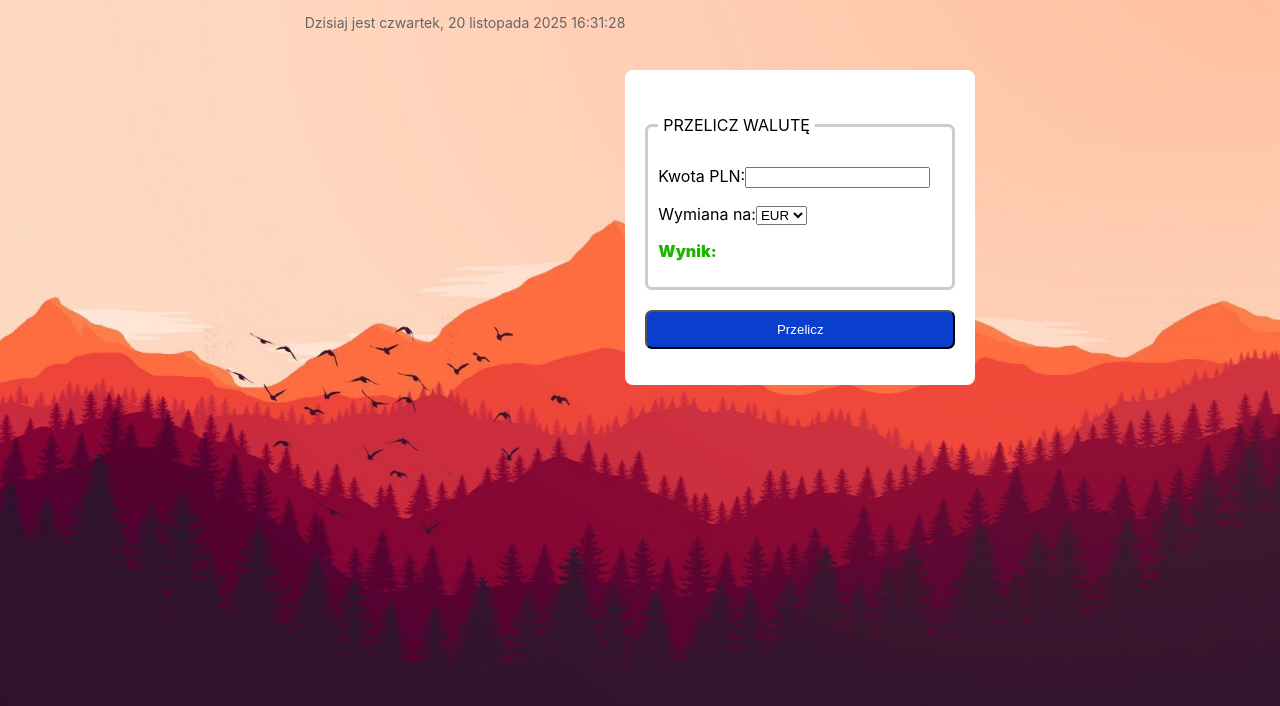
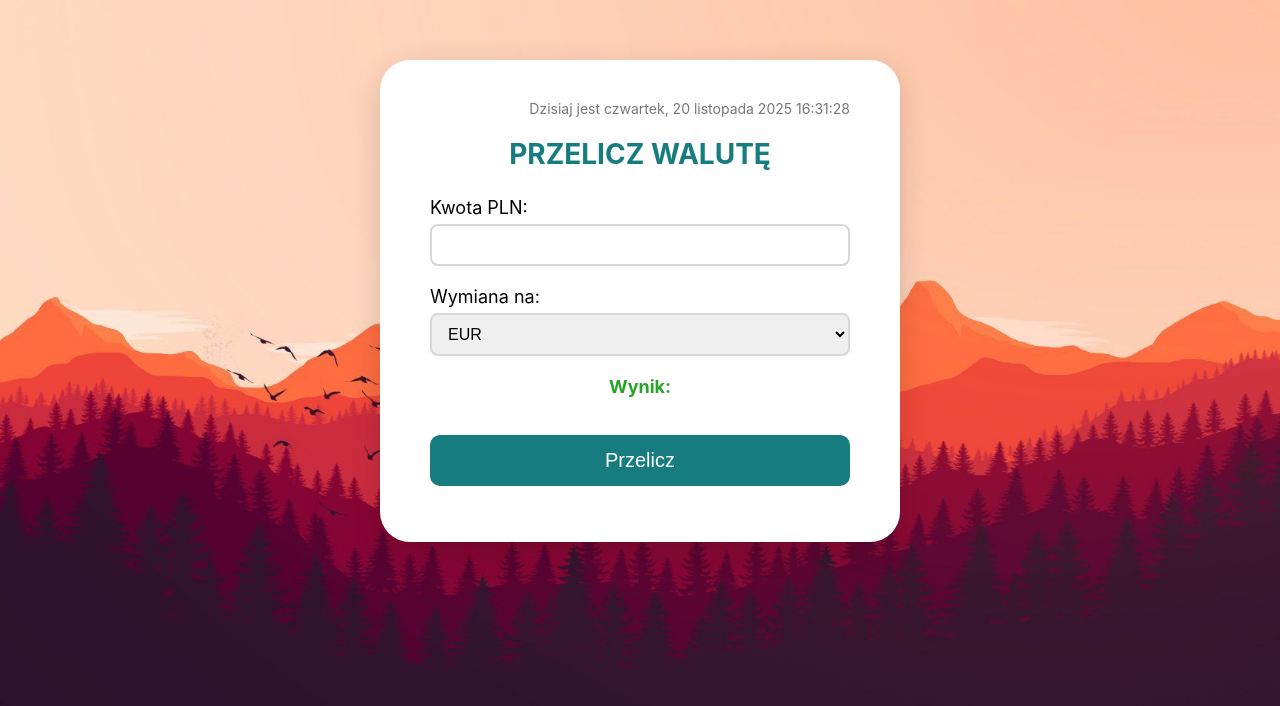
Before and after one commit to sukiennikk/currency-converter-react, a React (Create React App) app: page / in a window 1280 px wide. Shown: the top 706 px of the page. Built offline with nearby package versions, Linux system fonts and the light colour scheme.

Commit message:
clock and form styling optimized

```diff
--- a/public/index.html
+++ b/public/index.html
@@ -3,6 +3,7 @@
   <head>
     <meta charset="utf-8" />
     <link rel="icon" href="%PUBLIC_URL%/images/$$-192.png" />
+    <link href="https://fonts.googleapis.com/css2?family=Roboto:wght@300;400&display=swap" rel="stylesheet">
     <meta property="og:image" content="%PUBLIC_URL%/images/share.png" />
     <meta name="viewport" content="width=device-width, initial-scale=1" />
     <title>Kantor</title>
--- a/src/components/Clock.js
+++ b/src/components/Clock.js
@@ -22,7 +22,11 @@ export default function Clock() {
   });
 
   return (
-    <p style={{ textAlign: "right", fontSize: "14px", color: "#666" }}>
+    <p style={{
+     textAlign: "right",
+     fontSize: "14px",
+     color: "#777",
+     margin: "0 0 15px 0" }}>
       Dzisiaj jest {formattedDate}
     </p>
   );
--- a/src/components/CurrencyConverter.js
+++ b/src/components/CurrencyConverter.js
@@ -22,12 +22,10 @@ export default function CurrencyConverter() {
   };
 
   return (
-    <>
+    <form className="form" onSubmit={onSubmit}>
       <Clock />
-    <form className="form" onSubmit={onSubmit}>
       <fieldset className="form__fieldset">
         <legend className="caption">PRZELICZ WALUTĘ</legend>
-
         <p>
           <label className="form__labelText">
             Kwota PLN:
@@ -64,6 +62,5 @@ export default function CurrencyConverter() {
         <button className="form__button">Przelicz</button>
       </p>
     </form>
-  </>
   );
 }
--- a/src/styles/form.css
+++ b/src/styles/form.css
@@ -1,46 +1,69 @@
 .form {
-    margin-top: 70px;
-    width: 350px;
-    padding: 20px;
-    background-color: rgb(255, 255, 255);
-    border-radius: 8px;
+    margin-top: 60px;
+    width: 520px;
+    padding: 40px 50px;
+    background-color: #ffffff;
+    border-radius: 30px;
+    box-shadow: 0 8px 30px rgba(0, 0, 0, 0.15);
+    text-align: center;
 }
 
-.caption{
-    padding: 5px;
+.caption {
+    font-size: 28px;
+    font-weight: 700;
+    color: #167c80;
+    margin-bottom: 10px;
 }
 
-.form__label {
-    display: inline-block;
-    margin-right: 5px;
+.form__labelText {
+    display: flex;
+    flex-direction: column;
+    align-items: flex-start;
+    font-size: 18px;
+    margin-bottom: 20px;
+}
+
+.form__labelText input,
+.form__labelText select {
+    margin-top: 6px;
+    padding: 10px 12px;
+    width: 100%;
+    border-radius: 8px;
+    border: 2px solid #d8d8d8;
+    font-size: 16px;
+    outline: none;
+    transition: border-color 0.2s;
 }
 
 .form__fieldset {
-    border: 3px solid #ccc;
-    padding: 10px;
-    width: 100%;
-    border-radius: 7px;
+    border: none;
+    padding: 0;
     margin: 20px 0;
 }
 
 .form__button {
     width: 100%;
-    background-color: rgb(10, 62, 207);
-    color: rgb(255, 255, 255);
-    padding: 10px;
-    border-radius: 7px;
-    transition: background-color 0.3s;
+    background-color: #167c80;
+    color: white;
+    font-size: 20px;
+    padding: 14px;
+    border-radius: 10px;
+    border: none;
+    cursor: pointer;
+    transition: opacity 0.3s, transform 0.1s;
 }
 
 .form__button:hover {
-    background-color: rgb(8, 50, 165);
+    opacity: 0.9;
 }
 
 .form__button:active {
-    background-color: rgba(171, 209, 209, 0.788);
+    transform: scale(0.98);
 }
 
 .form__result {
-    color: rgb(30, 180, 0);
-    font-weight: 900;
+    margin-top: 10px;
+    color: #27a327;
+    font-weight: 700;
+    font-size: 18px;
 }
```
